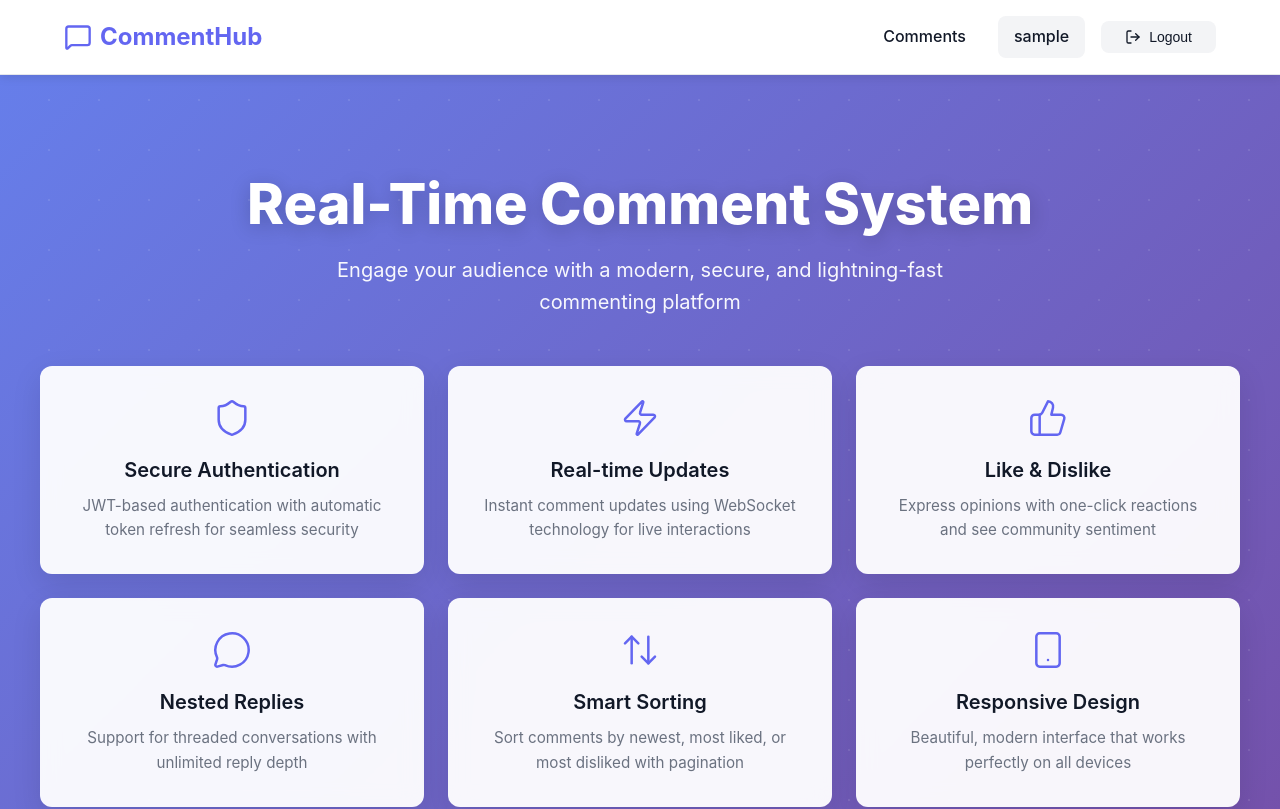
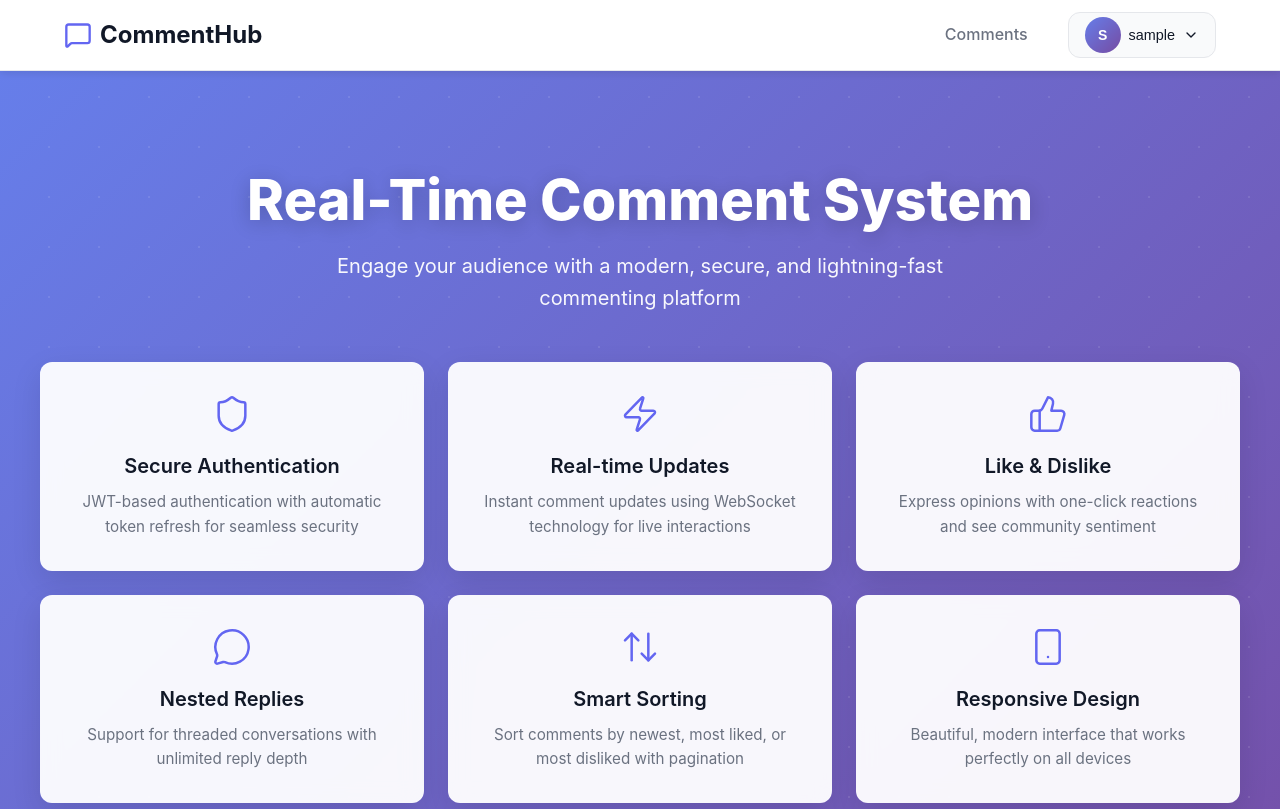
Before and after one commit to mdnuruzzamanemon/comment-system-frontend, a React (Vite) app: page / in a window 1280 px wide. Shown: the top 809 px of the page. Built offline with nearby package versions, Linux system fonts and the light colour scheme; no server answers; sample sign-in values are in the browser's storage.

Commit message:
navbar style updated

```diff
--- a/src/components/common/Navbar.css
+++ b/src/components/common/Navbar.css
@@ -1,45 +1,49 @@
 .navbar {
-    background: rgba(255, 255, 255, 0.95);
-    backdrop-filter: blur(10px);
-    box-shadow: 0 2px 10px rgba(0, 0, 0, 0.1);
+    background: var(--bg-primary);
+    box-shadow: 0 2px 8px rgba(0, 0, 0, 0.1);
     position: sticky;
     top: 0;
-    z-index: 1000;
+    z-index: 100;
     border-bottom: 1px solid var(--border-color);
 }
 
 .navbar-container {
     max-width: 1200px;
     margin: 0 auto;
-    padding: var(--spacing-md) var(--spacing-lg);
+    padding: 0 var(--spacing-lg);
     display: flex;
     justify-content: space-between;
     align-items: center;
+    height: 70px;
 }
 
 .navbar-logo {
     display: flex;
     align-items: center;
     gap: var(--spacing-sm);
+    text-decoration: none;
+    color: var(--text-primary);
     font-size: 1.5rem;
     font-weight: 700;
-    color: var(--primary-color);
-    text-decoration: none;
-    transition: color var(--transition-base);
+    transition: all var(--transition-base);
 }
 
 .navbar-logo:hover {
-    color: var(--primary-dark);
+    transform: translateY(-2px);
+}
+
+.navbar-logo svg {
+    color: var(--primary-color);
 }
 
 .navbar-menu {
     display: flex;
     align-items: center;
-    gap: var(--spacing-md);
+    gap: var(--spacing-lg);
 }
 
 .navbar-link {
-    color: var(--text-primary);
+    color: var(--text-secondary);
     text-decoration: none;
     font-weight: 500;
     padding: var(--spacing-sm) var(--spacing-md);
@@ -48,37 +52,184 @@
 }
 
 .navbar-link:hover {
+    color: var(--text-primary);
     background: var(--bg-tertiary);
-    color: var(--primary-color);
 }
 
-.navbar-user {
+/* User Dropdown */
+.navbar-user-dropdown {
+    position: relative;
+}
+
+.navbar-user-button {
+    display: flex;
+    align-items: center;
+    gap: var(--spacing-sm);
+    padding: var(--spacing-xs) var(--spacing-md);
+    background: var(--bg-secondary);
+    border: 1px solid var(--border-color);
+    border-radius: var(--radius-lg);
+    cursor: pointer;
+    transition: all var(--transition-base);
+    color: var(--text-primary);
+    font-weight: 500;
+}
+
+.navbar-user-button:hover {
+    background: var(--bg-tertiary);
+    border-color: var(--primary-color);
+    transform: translateY(-1px);
+    box-shadow: 0 4px 12px rgba(0, 0, 0, 0.1);
+}
+
+.navbar-avatar {
+    width: 36px;
+    height: 36px;
+    border-radius: 50%;
+    background: linear-gradient(135deg, #667eea 0%, #764ba2 100%);
+    color: white;
+    display: flex;
+    align-items: center;
+    justify-content: center;
+    font-weight: 600;
+    font-size: 0.875rem;
+}
+
+.navbar-username {
+    font-size: 0.9rem;
+    max-width: 150px;
+    overflow: hidden;
+    text-overflow: ellipsis;
+    white-space: nowrap;
+}
+
+.dropdown-icon {
+    transition: transform var(--transition-base);
+}
+
+.dropdown-icon.open {
+    transform: rotate(180deg);
+}
+
+/* Dropdown Menu */
+.navbar-dropdown-menu {
+    position: absolute;
+    top: calc(100% + 8px);
+    right: 0;
+    min-width: 280px;
+    background: var(--bg-primary);
+    border: 1px solid var(--border-color);
+    border-radius: var(--radius-lg);
+    box-shadow: 0 8px 24px rgba(0, 0, 0, 0.15);
+    animation: dropdownSlide 0.2s ease-out;
+    overflow: hidden;
+}
+
+@keyframes dropdownSlide {
+    from {
+        opacity: 0;
+        transform: translateY(-10px);
+    }
+
+    to {
+        opacity: 1;
+        transform: translateY(0);
+    }
+}
+
+.dropdown-header {
+    padding: var(--spacing-md);
+    background: var(--bg-secondary);
+}
+
+.dropdown-user-info {
     display: flex;
     align-items: center;
     gap: var(--spacing-md);
 }
 
-.navbar-username {
-    font-weight: 500;
-    color: var(--text-primary);
-    padding: var(--spacing-sm) var(--spacing-md);
-    background: var(--bg-tertiary);
-    border-radius: var(--radius-md);
+.dropdown-avatar {
+    width: 48px;
+    height: 48px;
+    border-radius: 50%;
+    background: linear-gradient(135deg, #667eea 0%, #764ba2 100%);
+    color: white;
+    display: flex;
+    align-items: center;
+    justify-content: center;
+    font-weight: 600;
+    font-size: 1.25rem;
 }
 
-.btn-sm {
-    padding: var(--spacing-sm) var(--spacing-md);
+.dropdown-user-details {
+    flex: 1;
+    min-width: 0;
+}
+
+.dropdown-username {
+    font-weight: 600;
+    color: var(--text-primary);
+    font-size: 1rem;
+    overflow: hidden;
+    text-overflow: ellipsis;
+    white-space: nowrap;
+}
+
+.dropdown-email {
     font-size: 0.875rem;
+    color: var(--text-secondary);
+    overflow: hidden;
+    text-overflow: ellipsis;
+    white-space: nowrap;
+}
+
+.dropdown-divider {
+    height: 1px;
+    background: var(--border-color);
+    margin: var(--spacing-xs) 0;
+}
+
+.dropdown-item {
+    width: 100%;
+    display: flex;
+    align-items: center;
+    gap: var(--spacing-sm);
+    padding: var(--spacing-md) var(--spacing-lg);
+    background: none;
+    border: none;
+    color: var(--text-primary);
+    font-weight: 500;
+    cursor: pointer;
+    transition: all var(--transition-base);
+    text-align: left;
+}
+
+.dropdown-item:hover {
+    background: var(--bg-tertiary);
+}
+
+.dropdown-item.danger {
+    color: #ef4444;
+}
+
+.dropdown-item.danger:hover {
+    background: rgba(239, 68, 68, 0.1);
 }
 
 /* Responsive */
 @media (max-width: 768px) {
     .navbar-container {
-        padding: var(--spacing-sm) var(--spacing-md);
+        padding: 0 var(--spacing-md);
+        height: 60px;
     }
 
-    .navbar-logo span {
-        display: none;
+    .navbar-logo {
+        font-size: 1.25rem;
+    }
+
+    .navbar-logo svg {
+        width: 24px;
+        height: 24px;
     }
 
     .navbar-menu {
@@ -89,7 +240,12 @@
         display: none;
     }
 
-    .btn-sm {
-        padding: var(--spacing-sm);
+    .navbar-dropdown-menu {
+        min-width: 240px;
+    }
+
+    .navbar-link {
+        padding: var(--spacing-xs) var(--spacing-sm);
+        font-size: 0.875rem;
     }
 }
--- a/src/components/common/Navbar.tsx
+++ b/src/components/common/Navbar.tsx
@@ -1,6 +1,6 @@
-import React from 'react';
+import React, { useState, useRef, useEffect } from 'react';
 import { Link, useNavigate } from 'react-router-dom';
-import { MessageSquare, LogIn, UserPlus, LogOut } from 'lucide-react';
+import { MessageSquare, LogIn, UserPlus, LogOut, User, ChevronDown } from 'lucide-react';
 import { useAppSelector, useAppDispatch } from '@hooks/useRedux';
 import { logout } from '@store/slices/authSlice';
 import { toast } from 'react-toastify';
@@ -10,12 +10,27 @@ const Navbar: React.FC = () => {
     const navigate = useNavigate();
     const dispatch = useAppDispatch();
     const { isAuthenticated, user } = useAppSelector((state) => state.auth);
+    const [showDropdown, setShowDropdown] = useState(false);
+    const dropdownRef = useRef<HTMLDivElement>(null);
 
     const handleLogout = () => {
         dispatch(logout());
         toast.success('Logged out successfully');
+        setShowDropdown(false);
         navigate('/');
     };
+
+    // Close dropdown when clicking outside
+    useEffect(() => {
+        const handleClickOutside = (event: MouseEvent) => {
+            if (dropdownRef.current && !dropdownRef.current.contains(event.target as Node)) {
+                setShowDropdown(false);
+            }
+        };
+
+        document.addEventListener('mousedown', handleClickOutside);
+        return () => document.removeEventListener('mousedown', handleClickOutside);
+    }, []);
 
     return (
         <nav className="navbar">
@@ -31,12 +46,38 @@ const Navbar: React.FC = () => {
                             <Link to="/comments" className="navbar-link">
                                 Comments
                             </Link>
-                            <div className="navbar-user">
-                                <span className="navbar-username">{user?.username}</span>
-                                <button onClick={handleLogout} className="btn btn-secondary btn-sm">
-                                    <LogOut size={16} />
-                                    Logout
+                            <div className="navbar-user-dropdown" ref={dropdownRef}>
+                                <button
+                                    className="navbar-user-button"
+                                    onClick={() => setShowDropdown(!showDropdown)}
+                                >
+                                    <div className="navbar-avatar">
+                                        {user?.username?.charAt(0).toUpperCase()}
+                                    </div>
+                                    <span className="navbar-username">{user?.username}</span>
+                                    <ChevronDown size={16} className={`dropdown-icon ${showDropdown ? 'open' : ''}`} />
                                 </button>
+
+                                {showDropdown && (
+                                    <div className="navbar-dropdown-menu">
+                                        <div className="dropdown-header">
+                                            <div className="dropdown-user-info">
+                                                <div className="dropdown-avatar">
+                                                    {user?.username?.charAt(0).toUpperCase()}
+                                                </div>
+                                                <div className="dropdown-user-details">
+                                                    <div className="dropdown-username">{user?.username}</div>
+                                                    <div className="dropdown-email">{user?.email}</div>
+                                                </div>
+                                            </div>
+                                        </div>
+                                        <div className="dropdown-divider"></div>
+                                        <button onClick={handleLogout} className="dropdown-item danger">
+                                            <LogOut size={18} />
+                                            <span>Logout</span>
+                                        </button>
+                                    </div>
+                                )}
                             </div>
                         </>
                     ) : (
```
